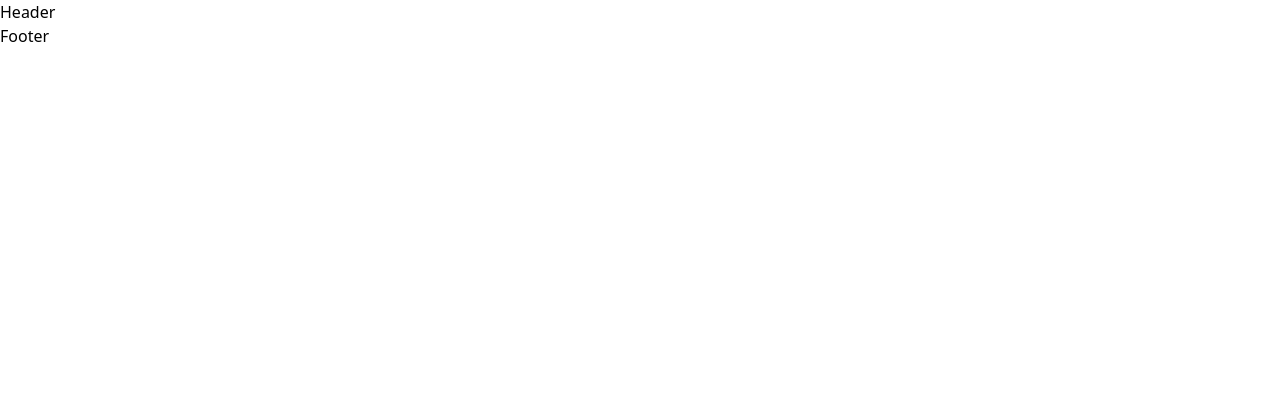
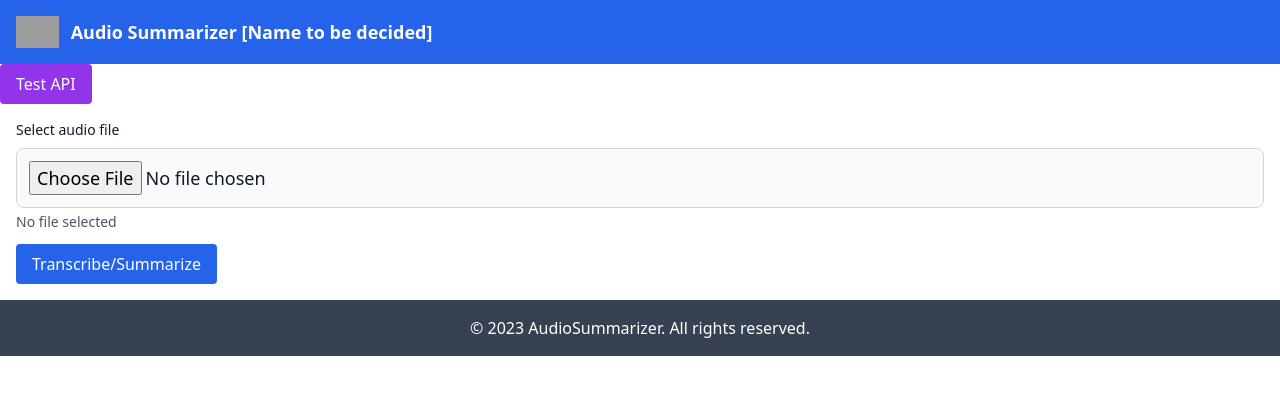
Before and after one commit to RoschelleMR/AI_Voice-to-Text_Summarization, a React (Create React App) app in the folder frontend/: page / in a window 1280 px wide. Shown: the top 394 px of the page. Built offline with nearby package versions, Linux system fonts and the light colour scheme; grey boxes are pictures that could not be loaded.

Commit message:
Added frontend code

```diff
--- a/frontend/package.json
+++ b/frontend/package.json
@@ -6,6 +6,7 @@
     "@testing-library/jest-dom": "^5.17.0",
     "@testing-library/react": "^13.4.0",
     "@testing-library/user-event": "^13.5.0",
+    "axios": "^1.6.2",
     "react": "^18.2.0",
     "react-dom": "^18.2.0",
     "react-scripts": "5.0.1",
--- a/frontend/src/App.js
+++ b/frontend/src/App.js
@@ -1,11 +1,53 @@
 import './App.css';
 import Header from './components/Header'
 import Footer from './components/Footer'
+import AudioInput from './components/AudioInput';
+import TextDisplay from './components/TextDisplay';
+import axios from 'axios';
+import { useEffect, useState } from 'react';
 
 function App() {
+  const [isFileTranscribed, setIsFileTranscribed] = useState(false)
+
+  //Just a function to test a Hello Worl route
+  const testAPI = (e) => {
+    e.preventDefault()
+    axios.get('http://localhost:5000/')
+    .then(response => {
+      alert(response.data);
+    })
+    .catch(error => {
+      alert("Error fetching");
+      // Handle error
+    });
+  }
+
   return (
     <div>
       <Header />
+
+      <button
+        class="px-4 py-2 bg-purple-600 text-white rounded hover:bg-purple-700 transition"
+        onClick={testAPI}
+      >
+        Test API
+      </button>
+
+      <main class="flex-grow container mx-auto p-4 space-y-4">
+        <AudioInput setIsFileTranscribed={setIsFileTranscribed}/>
+
+        {
+          // Output Section (Hidden if there isn't a file that is currently transcribed)
+          isFileTranscribed &&
+          <section>
+            <h2>Summarized Transcription</h2>
+            <TextDisplay />
+            <button class="mt-3 px-4 py-2 bg-purple-600 text-white rounded hover:bg-green-700 transition">View Transcription</button>
+          </section>
+        }
+
+      </main>
+
       <Footer />
     </div>
   );
--- /dev/null
+++ b/frontend/src/components/AudioInput.js
@@ -0,0 +1,72 @@
+import React from 'react'
+import axios from 'axios';
+import { useEffect, useState } from 'react';
+
+export default function AudioInput() {
+  const [file, setFile] = useState(null)
+  const [fileName, setFileName] = useState('')
+
+  const onFormSubmit = (e) => {
+    e.preventDefault()
+
+    if (!file) {
+      alert('Please select a file to upload!')
+      return
+    }
+
+    const formData = new FormData();
+    formData.append('audio', file);
+
+    axios.post('http://localhost:5000/upload', formData, {
+      headers: {
+        'Content-Type': 'multipart/form-data'
+      }
+    })
+    .then(response => {
+      alert("Uploaded Successfully")
+      console.log("File uploaded successfully", response.data);
+      // Handle success
+    })
+    .catch(error => {
+      alert("Error uploading file")
+      console.error("Error uploading file", error);
+      // Handle error
+    });
+  }
+
+  const onFileChange = (e) => {
+    const selectedFile = e.target.files[0];
+    if (selectedFile) {
+      const allowedTypes = ['audio/mp3', 'audio/wav', 'audio/ogg'];
+      if (!allowedTypes.includes(selectedFile.type)) {
+        alert('Please select an audio file (mp3, wav, or ogg).');
+        setFile(null);
+        setFileName('');
+      } else {
+        setFile(selectedFile);
+        setFileName(selectedFile.name);
+      }
+    }
+  };
+
+  return (
+    <form onFormSubmit={onFormSubmit}>
+      <label class="block mb-2 text-sm font-medium text-gray-900 dark:text-gray-300">Select audio file</label>
+      <input
+          class="block w-full text-lg text-gray-900 border border-gray-300 rounded-lg cursor-pointer bg-gray-50 dark:text-gray-400  p-3 focus:outline-none"
+          id="large_size"
+          type="file"
+          onChange={onFileChange}
+      >
+      </input>
+      {fileName && <div>Selected file: {fileName}</div>}
+      <div id="fileName" class="mt-1 text-sm text-gray-600">No file selected</div>
+      <button
+        class="mt-3 px-4 py-2 bg-blue-600 text-white rounded hover:bg-blue-700 transition"
+        type='submit'
+      >
+        Transcribe/Summarize
+      </button>
+    </form>
+  )
+}
--- a/frontend/src/components/Footer.js
+++ b/frontend/src/components/Footer.js
@@ -2,6 +2,10 @@ import React from 'react'
 
 export default function Footer() {
   return (
-    <div>Footer</div>
+    <footer class="bg-gray-700 text-white p-4">
+      <div class="container mx-auto text-center">
+        &copy; 2023 AudioSummarizer. All rights reserved.
+      </div>
+    </footer>
   )
 }
--- a/frontend/src/components/Header.js
+++ b/frontend/src/components/Header.js
@@ -2,6 +2,16 @@ import React from 'react'
 
 export default function Header() {
   return (
-    <div>Header</div>
+    <header class="bg-blue-600 text-white p-4">
+      <div class="container mx-auto flex justify-between items-center">
+        <div class="flex items-center">
+          <img src="/path-to-your-logo.png" alt="Logo" class="h-8 mr-3" />
+          <span class="text-lg font-bold">Audio Summarizer [Name to be decided]</span>
+        </div>
+        <nav>
+          {/* <!-- Navigation Links --> */}
+        </nav>
+      </div>
+    </header>
   )
 }
--- /dev/null
+++ b/frontend/src/components/TextDisplay.js
@@ -0,0 +1,10 @@
+import React from 'react'
+
+export default function TextDisplay() {
+  return (
+    <div id="summaryContainer" class="p-4 bg-white rounded shadow">
+        {/* <!-- Summarized text will be inserted here --> */}
+
+    </div>
+  )
+}
```
Also changed, not shown: 1 other file (tests, documents, lock files or other folders).
